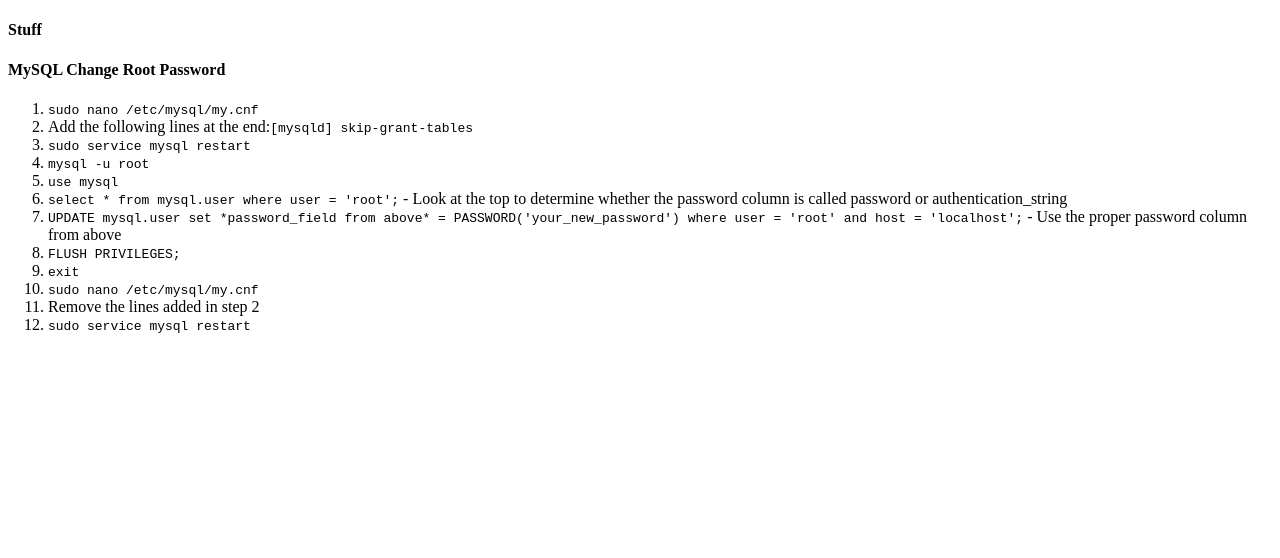
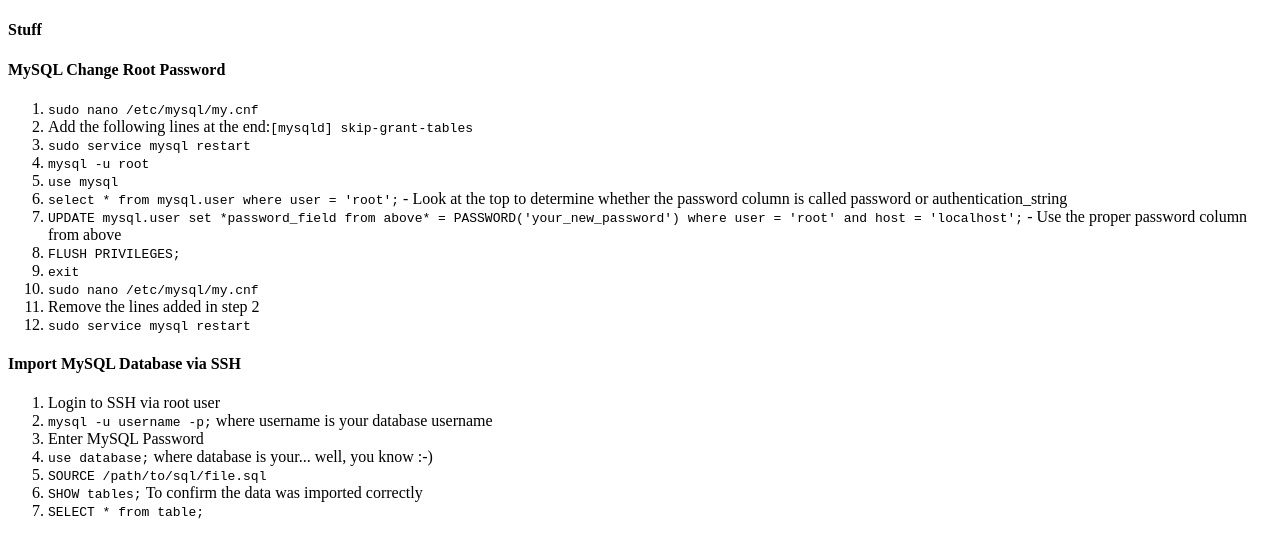
Before and after one commit to andrebravoferreira/andrebravoferreira.github.io, a plain HTML site: page index.html in a window 1280 px wide. Drawn offline with Linux system fonts and the light colour scheme.

Commit message:
Added MySQL Import via SSH

```diff
--- a/index.html
+++ b/index.html
@@ -22,5 +22,16 @@
 		<li>Remove the lines added in step 2</li>
 		<li><code>sudo service mysql restart</code></li>
 	</ol>
+	<p></p>
+	<h4>Import MySQL Database via SSH</h4>
+	<ol>
+		<li>Login to SSH via root user</li>
+		<li><code>mysql -u username -p;</code>&nbsp;where username is your database username</li>
+		<li>Enter MySQL Password</li>
+		<li><code>use database;</code>&nbsp;where database is your... well, you know :-)</li>
+		<li><code>SOURCE /path/to/sql/file.sql</code></li>
+		<li><code>SHOW tables;</code>&nbsp;To confirm the data was imported correctly</li>
+		<li><code>SELECT * from table;</code></li>
+	</ol>
 </body>
 </html>
```
